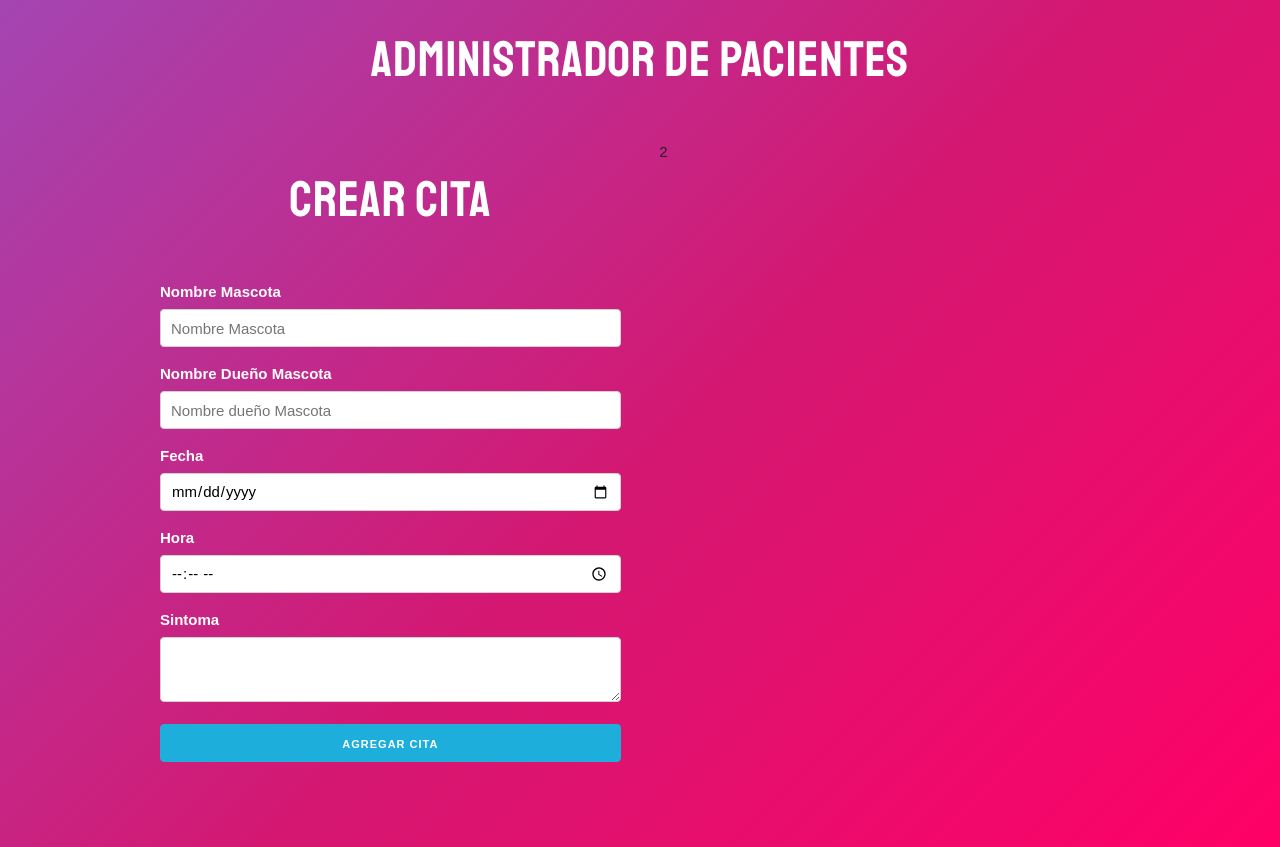
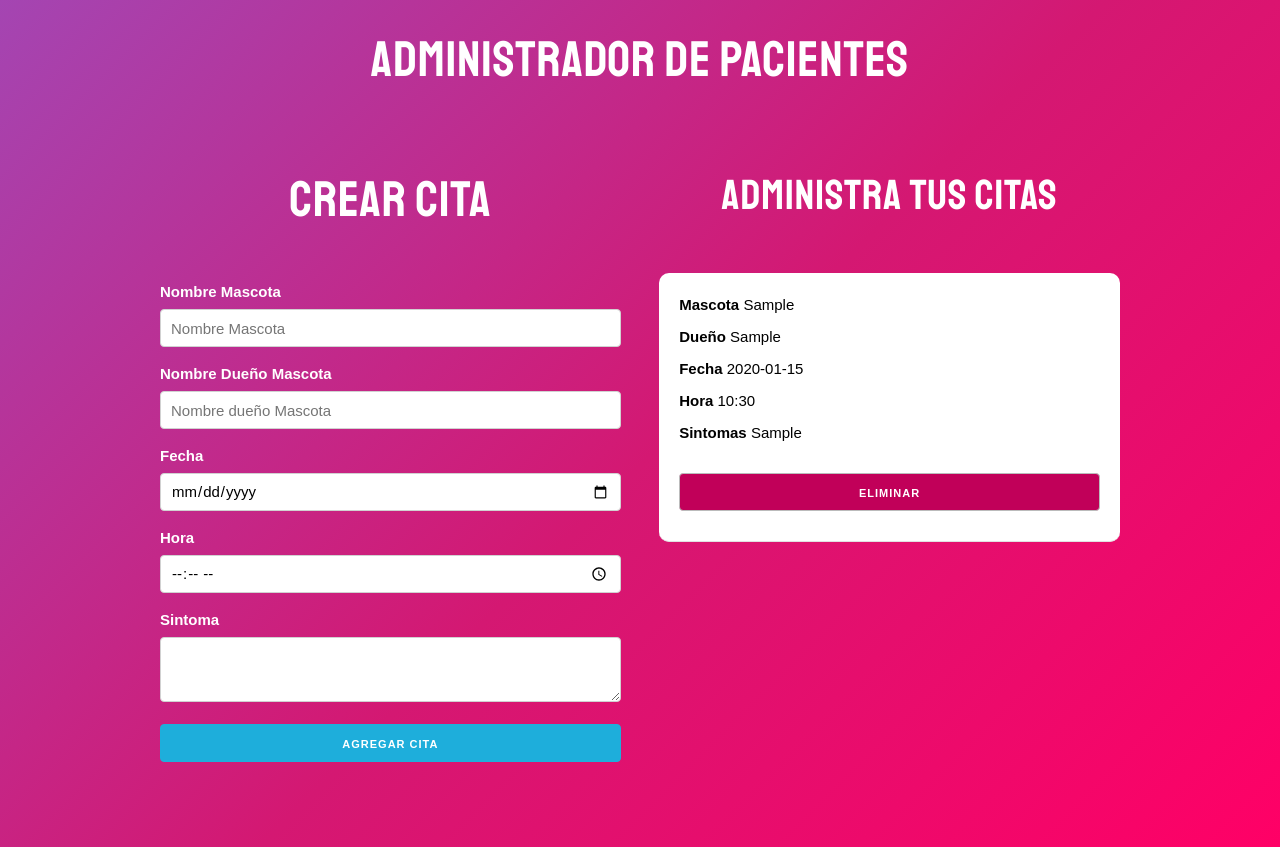
Before and after one commit to lpablos/app-react-citas, a React (Create React App) app: page / in a window 1280 px wide. Both pictures are taken after typing "Sample", "Sample", "2020-01-15", "10:30", "Sample" into the empty fields and a click on the button "AGREGAR CITA". Built offline with nearby package versions, Linux system fonts and the light colour scheme.

Commit message:
Listas y mensaje condicional de citas

```diff
--- a/src/App.js
+++ b/src/App.js
@@ -1,13 +1,24 @@
 import React, {Fragment, useState} from 'react'
 import Formulario from './components/Formulario'
+import Cita from './components/Cita'
+
 const App = () => {
   // Arreglo de citas
   const [citas, anexarCitas] = useState([])
   // Funcion que tome las citas actuales y tome la nueva
   const crearCita = cita =>{
-    console.log("Este es el elmento del formulario en padre", cita );
     anexarCitas([...citas, cita])
   }
+  // Funcion que elimina una cita por su id
+  const eliminarCita = id =>{
+    const nuevasCitas = citas.filter(cita=> cita.id !== id)
+    anexarCitas(nuevasCitas)
+  }
+  // Mensaje condicional
+  const titulo = citas.length === 0
+    ? 'No existen citas'
+    : 'Administra tus citas'
+
   return (
     <Fragment>
       <h1>Administrador de pacientes</h1>
@@ -15,9 +26,21 @@
         <div className="row">
           <div className="one-half column">
             <Formulario
-            crearCita={crearCita}/>
+            crearCita={crearCita}
+            />
           </div>
-          <div className="one-half column">2</div>
+          <div className="one-half column">
+            <h2>{titulo}</h2>
+            {
+              citas.map(cita =>(
+                <Cita
+                  key={cita.id}
+                  cita={cita}
+                  eliminarCita = {eliminarCita}
+                />
+              ))
+            }
+          </div>
         </div>
       </div>
     </Fragment>
--- /dev/null
+++ b/src/components/Cita.jsx
@@ -0,0 +1,19 @@
+import React from 'react'
+
+const Cita = ({cita, eliminarCita}) => {
+    return (
+        <div className="cita">
+            <p>Mascota <span>{cita.mascota}</span></p>
+            <p>Dueño <span>{cita.propietario}</span></p>
+            <p>Fecha <span>{cita.fecha}</span></p>
+            <p>Hora <span>{cita.hora}</span></p>
+            <p>Sintomas <span>{cita.sintomas}</span></p>
+            <button
+                className="button eliminar u-full-width"
+                onClick={()=>eliminarCita(cita.id)}
+            >Eliminar</button>
+        </div>
+    )
+}
+
+export default Cita
```
